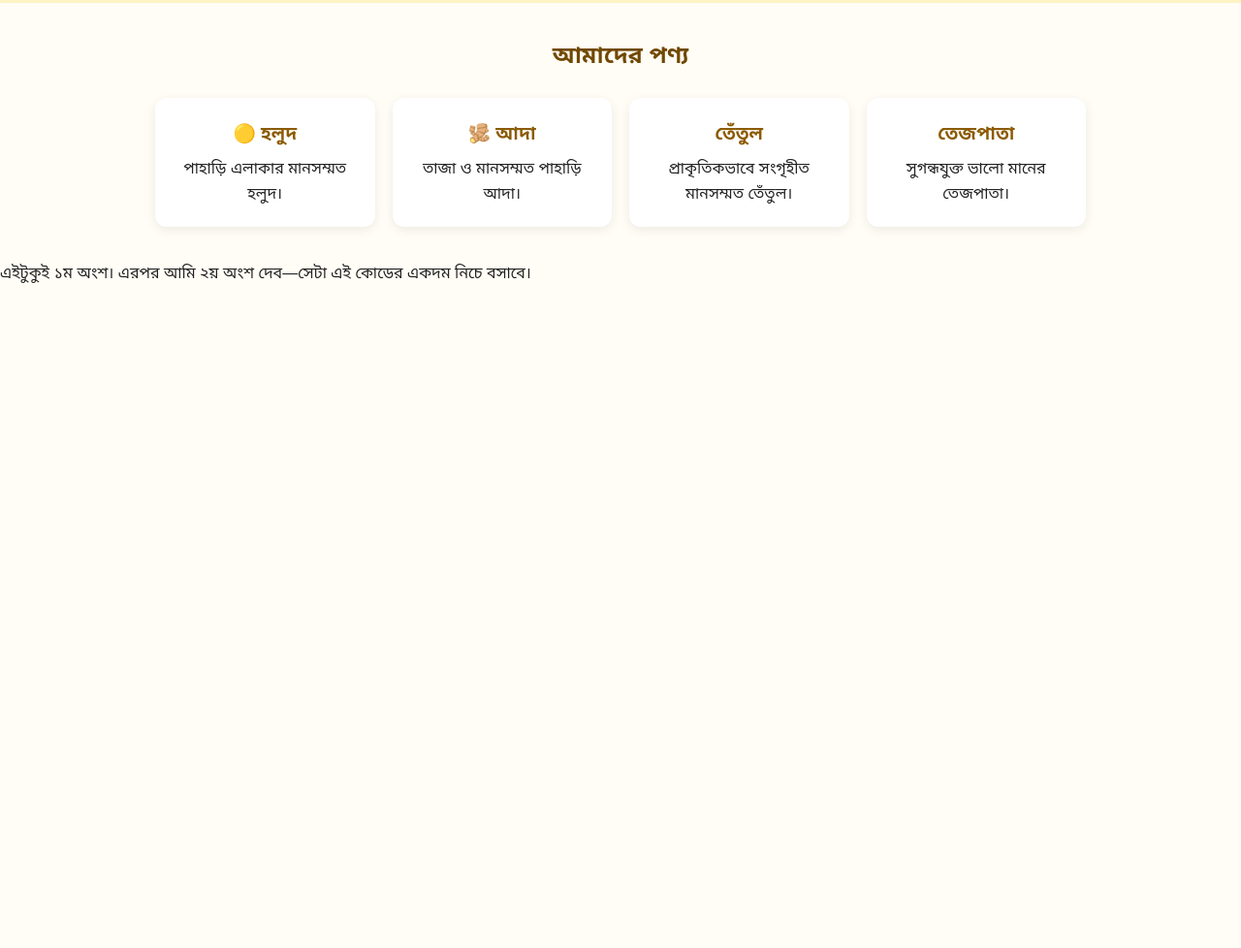
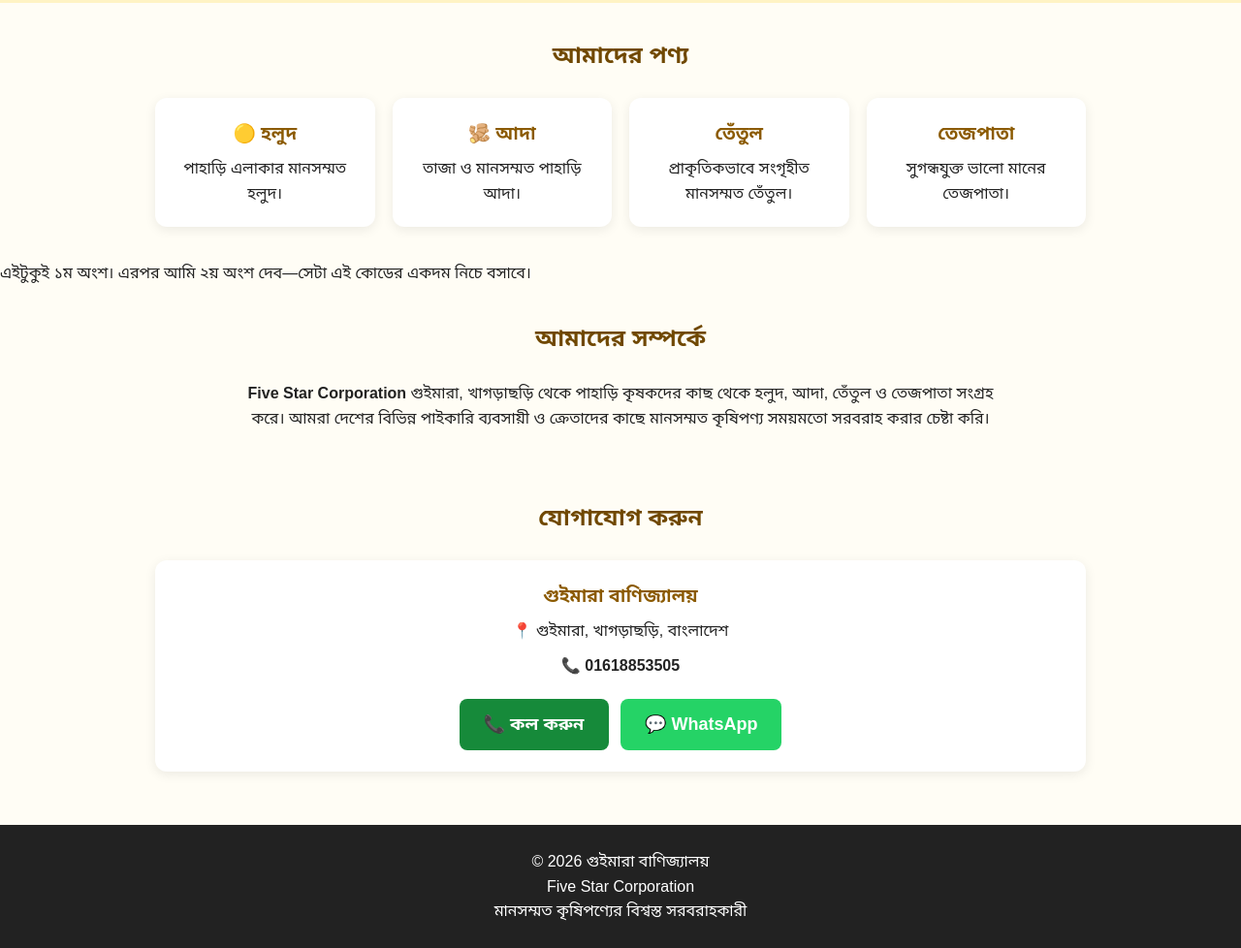
Before and after one commit to eunus4523-ops/guimara-banijyaloy, a plain HTML site: page index.html in a window 1280 px wide. Shown: the part 386-1364 px from the top of the page at 97% size. Before the commit the page ends 800 px from the top, so only its background shows below. Drawn offline with Linux system fonts and the light colour scheme.

Commit message:
Update index.html

```diff
--- a/index.html
+++ b/index.html
@@ -164,3 +164,49 @@
   </section>
 
 এইটুকুই ১ম অংশ। এরপর আমি ২য় অংশ দেব—সেটা এই কোডের একদম নিচে বসাবে।
+<section class="section">
+    <h2>আমাদের সম্পর্কে</h2>
+
+    <p style="text-align:center; max-width:800px; margin:auto;">
+      <strong>Five Star Corporation</strong> গুইমারা, খাগড়াছড়ি থেকে
+      পাহাড়ি কৃষকদের কাছ থেকে হলুদ, আদা, তেঁতুল ও তেজপাতা সংগ্রহ করে।
+      আমরা দেশের বিভিন্ন পাইকারি ব্যবসায়ী ও ক্রেতাদের কাছে
+      মানসম্মত কৃষিপণ্য সময়মতো সরবরাহ করার চেষ্টা করি।
+    </p>
+  </section>
+
+  <section class="section">
+    <h2>যোগাযোগ করুন</h2>
+
+    <div class="product">
+      <h3>গুইমারা বাণিজ্যালয়</h3>
+
+      <p>
+        📍 গুইমারা, খাগড়াছড়ি, বাংলাদেশ
+      </p>
+
+      <p style="margin-top:10px;">
+        📞 <strong>01618853505</strong>
+      </p>
+
+      <a class="phone" href="tel:01618853505">
+        📞 কল করুন
+      </a>
+
+      <a class="phone"
+         href="https://wa.me/8801618853505"
+         target="_blank"
+         style="background:#25D366; margin-left:8px;">
+        💬 WhatsApp
+      </a>
+    </div>
+  </section>
+
+  <footer>
+    <p>© 2026 গুইমারা বাণিজ্যালয়</p>
+    <p>Five Star Corporation</p>
+    <p>মানসম্মত কৃষিপণ্যের বিশ্বস্ত সরবরাহকারী</p>
+  </footer>
+
+</body>
+</html>
```
